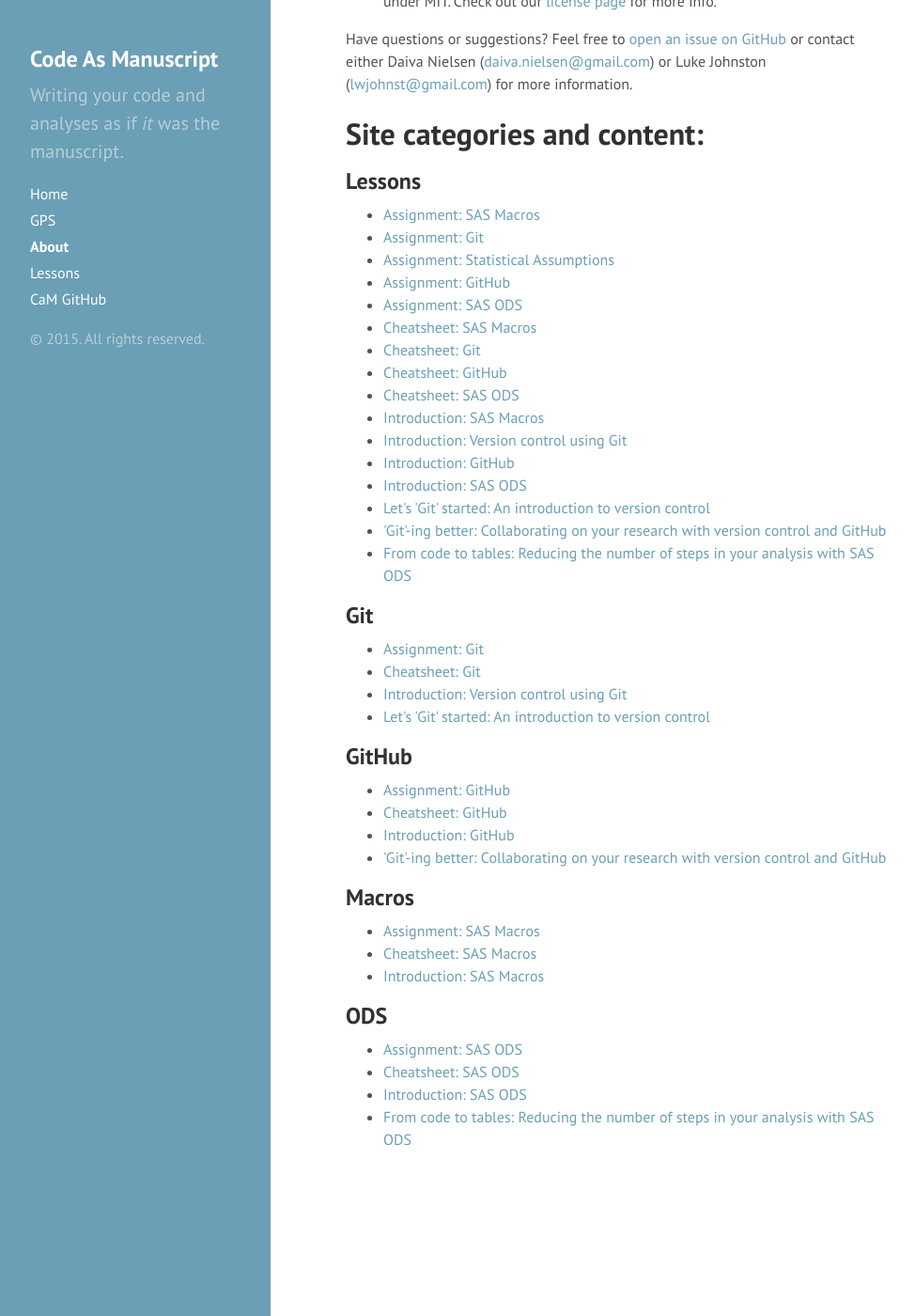
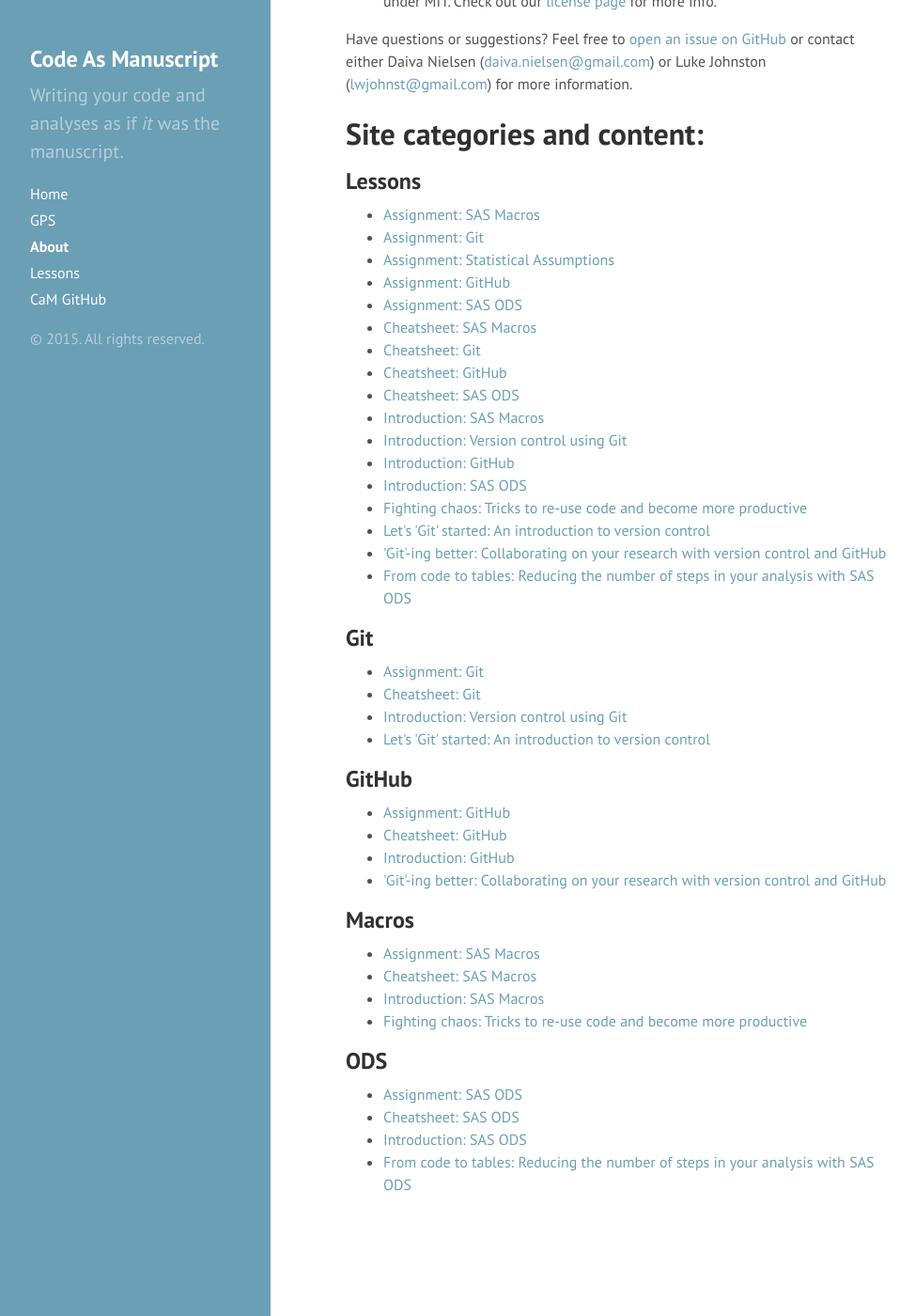
Before and after one commit to thesarahmeister/workshops, a Jekyll site: the page built from about.md, in a window 1280 px wide and 1400 px high, scrolled down 593 px. Shown: the whole window at 94% size, without its empty margins (0-974 px from the left). Built offline with Jekyll 4.4.1, drawn with Linux system fonts in a browser that asks for light colours; Markdown is read by kramdown in place of the engine named in the settings; some of the changed lines change nothing that is shown.

````diff
--- a/lessons/macros/slides.md
+++ b/lessons/macros/slides.md
@@ -1,17 +1,27 @@
 ---
-title: "Presentation title"
-date: Date in the YYYY-MM-DD
-author: Luke & Daiva
+title: "Fighting chaos: Tricks to re-use code and become more
+    productive"
+author: Daiva & Luke
+date: 2015-05-26
+layout: page
+sidebar: false
 classoption: xcolor=dvipsnames
-output:
-    beamer_presentation:
-        slide_level: 1
+highlight-style: kate
+tag:
+    - Lessons
+    - Slides
+    - Macros
+categories:
+    - Lessons
+    - Macros
+slide-level: 1
+fontsize: 8pt
 header-includes:
     - \input{../slideOptions.tex}
 
 ---
 
-# Welcome to our Data-related workshop #
+# Welcome to our Data- and Coding-related workshop #
 
 ## Purpose: ##
 
@@ -39,105 +49,120 @@
 
 * <http://stats.stackexchange.com>
 
-# Overview of other workshops? #
-* ODS
-* Code review club
-
 # Notes and help during this workshop #
 
 Go to this website:
 
 <https://etherpad.mozilla.org/dnsWorkshops>
 
-# Slide title #
-
-Text, some **bolded**, or *italics*
-
-[URL link here](http://link/here.com)
-
-```
-    Code text
-```
-
-Inline `code text`
-
-Image:
-![](/path/to/image)
-
-Footnote[^1]
-
-[^1]: Footnote text
-
 # What is a macro? #
 
-# Steps to making a macro? #
+* SAS has a facility to allow code to be more organized, efficient,
+  and productive for you as the 'coder'
+* Two components:
 
-# Live coding #
+    - Macro variables
+    - Macros -> A set of commands that can be re-used in different
+      situations to make coding easier.
+
+# What is a macro variable? #
+
+* Method of organizing your code to cut down on typing, reduce errors,
+  and make you more productive
+* Basically act as 'jars' for other variables
+
+. . .
+
+Example code:
+
+    %let jar = BMI FatIntake Activity;
+    proc print data = SASdataset;
+    var = &jar; * SAS replaces jar with 'BMI FatIntake Activity';
+    run;
+
+# 4 steps to making a macro #
+
+1. Know what you want the macro to accomplish
+    * Data organization
+    * Statistical analysis
+    * Output printing
+    * Any/all of the above
+2. Type the code you want to run
+    * Data step
+    * Proc step (proc corr, proc glm, proc contents, proc print)
+3. Add macro commands and variables to Step 2
+    * `%macro`
+    * `%mend;` (mend = macro end)
+4. Add macro arguments (basically macro variables)
+5. Save your macros in a separate file
 
 # Not using a macro #
 
-Want to test association between caffeine intake and a number of genetic variants (CYP1A2, ADORA2A, DRD2, 5HT2RA):
+Want to test association between caffeine intake and 3 different
+genetic variants (CYP1A2, ADORA2A, DRD2):
 
-	proc glm data=genes;
-		class CYP1A2 sex smoke;
-		model caff = CYP1A2 BMI sex smoke;
-		lsmeans/ stderr;
-	run;
+    proc glm data=genes;
+        class CYP1A2 sex smoke;
+        model caff = CYP1A2 BMI sex smoke;
+        lsmeans/ stderr;
+    run;
 
-	proc glm data=genes;
-		class ADORA2A sex smoke;
-		model caff = ADORA2A BMI sex smoke;
-		lsmeans/ stderr;
-	run;
+    proc glm data=genes;
+        class ADORA2A sex smoke;
+        model caff = ADORA2A BMI sex smoke;
+        lsmeans/ stderr;
+    run;
 
-	proc glm data=genes;
-		class DRD2 sex smoke;
-		model caff = DRD2 BMI sex smoke;
-		lsmeans/ stderr;
-	run;
-
-	proc glm data=genes;
-		class 5HT2RA sex smoke;
-		model caff = 5HT2RA BMI sex smoke;
-		lsmeans/ stderr;
-	run;
+    proc glm data=genes;
+        class DRD2 sex smoke;
+        model caff = DRD2 BMI sex smoke;
+        lsmeans/ stderr;
+    run;
 
 # Why is that undesirable? #
 
-# Using a macro-variable #
+* High risk of making typos or errors and overlooking them
+* Your SAS file can become very long
+* Not ideal for sharing with others, especially once you leave your
+  lab
 
-Want to test association between caffeine intake and a number of genetic variants (CYP1A2, ADORA2A, DRD2, 5HT2RA):
+# Using a macro variable #
 
-	%let gene = CYP1A2 ADORA2A DRD2 5HT2RA;
-	proc glm data=genes;
-		class &gene sex smoke;
-		model caff = &gene BMI sex smoke;
-		lsmeans/ stderr;
-	run;
+Want to test association between caffeine intake and 3 genetic
+variants (CYP1A2, ADORA2A, DRD2):
+
+    %let gene = CYP1A2 ADORA2A DRD2;
+    proc glm data=genes;
+        class &gene sex smoke;
+        model caff = &gene BMI sex smoke;
+        lsmeans/ stderr;
+    run;
+
+. . .
+
+But there is a problem with the above.
 
 # Using a macro #
 
-	%macro glm (predictors, class);
-    proc glm data=&data ;
+    %macro glm (data, outcome, predictors, class);
+        proc glm data=&data ;
             class &class;
-            model caff &predictors;
+            model &outcome = &predictors;
             lsmeans/ stderr;
             run;
-	%mend glm;
+    %mend glm;
 
-	%glm(data= ,
-    class = ,
-	predictors = CYP1A2 ADORA2A DRD2 5HT2RA);
+    %glm(data = genes, outcome = caff,
+        predictors = CYP1A2 ADORA2A DRD2);
 
 # Main Exercise #
 
 * Work in pairs
-* Make bad code
-* Push to Github
-* Pull partner's bad code
-* Fix it together by making a macro
-* Push to Github
+* Make a repetitive code without using a macro
+* Improve this code by making a macro (as a separate file)
+* Note differences between the two files
+* Try applying a macro to your own data
 
-# Thanks!#
+# Thanks! #
 
 * Next time: Combining macros with ODS = power!
````
Also changed, not shown: lessons/macros/cheatsheet.md (line endings or trailing spaces), 4 other files.
